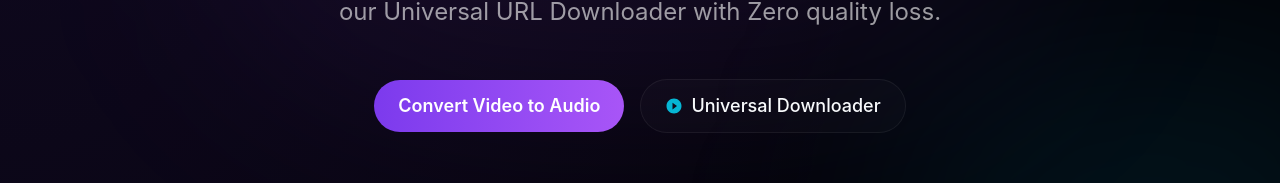
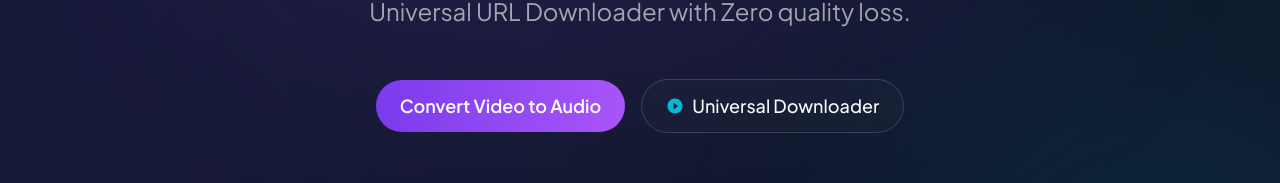
Before and after one commit to arman-somani/mediatools, a Next.js app in the folder frontend/: page / in a window 1280 px wide. Shown: the part 490-673 px from the top of the page. Built offline with nearby package versions, Linux system fonts and the light colour scheme; no server answers.

Commit message:
Auto-sync updates

```diff
--- a/frontend/src/app/globals.css
+++ b/frontend/src/app/globals.css
@@ -1,30 +1,30 @@
 @import "tailwindcss";
 
 @theme {
-  --font-inter: 'Inter', sans-serif;
-  --font-outfit: 'Outfit', sans-serif;
+  --font-jakarta: 'Plus Jakarta Sans', sans-serif;
 
   --color-brand-purple: #a855f7;
   --color-brand-violet: #7c3aed;
   --color-brand-indigo: #6366f1;
   --color-brand-cyan: #06b6d4;
+  --color-brand-green: #22c55e;
 
-  --color-bg-base: #030308;
-  --color-bg-surface: #0a0a14;
+  --color-bg-base: #0f172a;
+  --color-bg-surface: #1e293b;
 }
 
 @layer base {
   :root {
-    --bg-base: #030308;
-    --text-primary: #F8FAFC;
-    --navbar-bg: rgba(0, 0, 0, 0.40);
-    --navbar-border: rgba(255,255,255,0.10);
+    --bg-base: #0f172a;
+    --text-primary: #f8fafc;
+    --navbar-bg: rgba(15, 23, 42, 0.40);
+    --navbar-border: rgba(255, 255, 255, 0.10);
     --nav-link: #94a3b8;
-    --card-bg: rgba(255,255,255,0.02);
-    --card-border: rgba(255,255,255,0.06);
-    --input-bg: rgba(255,255,255,0.04);
-    --input-border: rgba(255,255,255,0.10);
-    --dropdown-bg: #0f0f1a;
+    --card-bg: rgba(30, 41, 59, 0.4);
+    --card-border: rgba(255, 255, 255, 0.15);
+    --input-bg: rgba(255, 255, 255, 0.05);
+    --input-border: rgba(255, 255, 255, 0.15);
+    --dropdown-bg: #1e293b;
     --dropdown-border: rgba(255,255,255,0.10);
     --scrollbar-thumb: rgba(255,255,255,0.10);
     --avatar-bg: linear-gradient(135deg, #7c3aed, #a855f7);
@@ -46,7 +46,7 @@
   }
 
   body {
-    @apply font-inter antialiased overflow-x-hidden min-h-screen selection:bg-brand-purple/30 selection:text-white;
+    @apply font-jakarta antialiased overflow-x-hidden min-h-screen selection:bg-brand-purple/30 selection:text-white;
     background-color: var(--bg-base);
     color: var(--text-primary);
   }
@@ -218,7 +218,7 @@
   .glass-panel {
     background: var(--card-bg);
     border: 1px solid var(--card-border);
-    @apply backdrop-blur-2xl shadow-2xl rounded-2xl;
+    @apply backdrop-blur-[20px] shadow-2xl rounded-2xl;
   }
 
   .glass-panel-hover {
@@ -249,7 +249,7 @@
   }
 
   .btn-primary {
-    @apply relative overflow-hidden bg-white text-black font-semibold rounded-full px-6 py-3 transition-all duration-300 hover:scale-[1.02] active:scale-[0.98] shadow-[0_0_20px_rgba(255,255,255,0.1)];
+    @apply relative overflow-hidden bg-brand-green text-white font-semibold rounded-full px-6 py-3 transition-all duration-300 hover:scale-[1.02] active:scale-[0.98] shadow-[0_0_20px_rgba(34,197,94,0.3)];
   }
 
   .btn-primary-glow {
```
